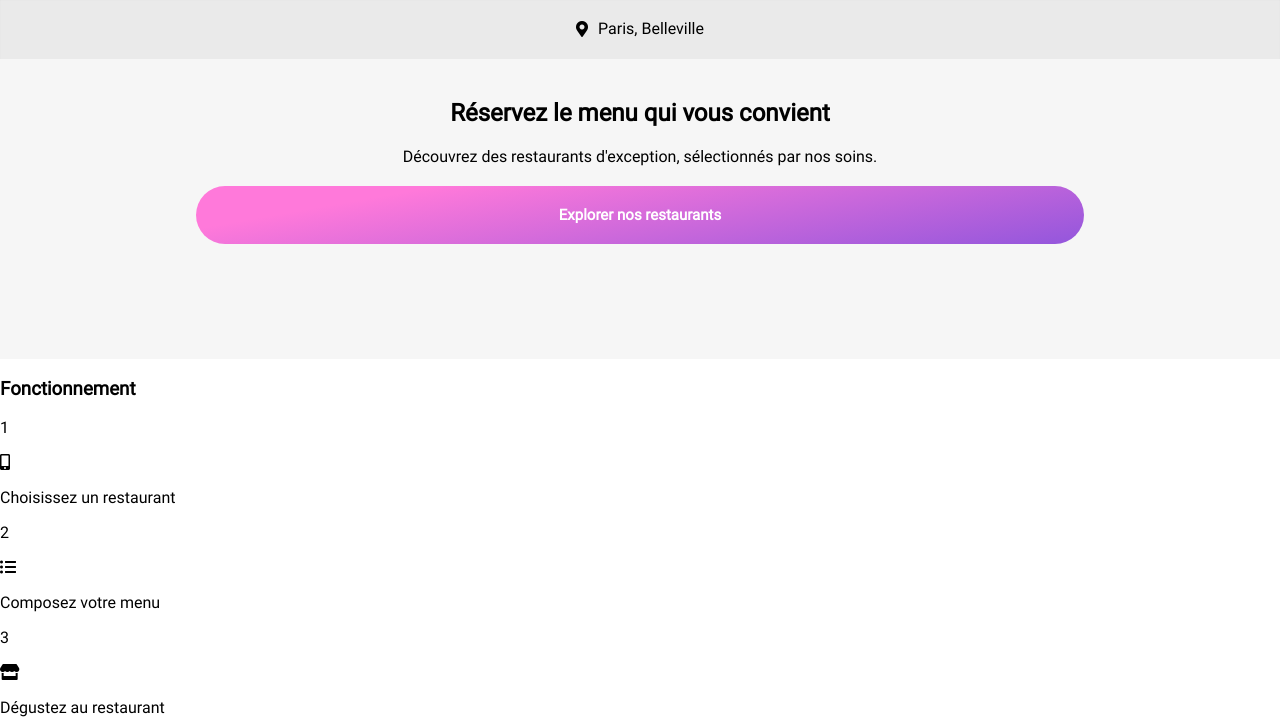
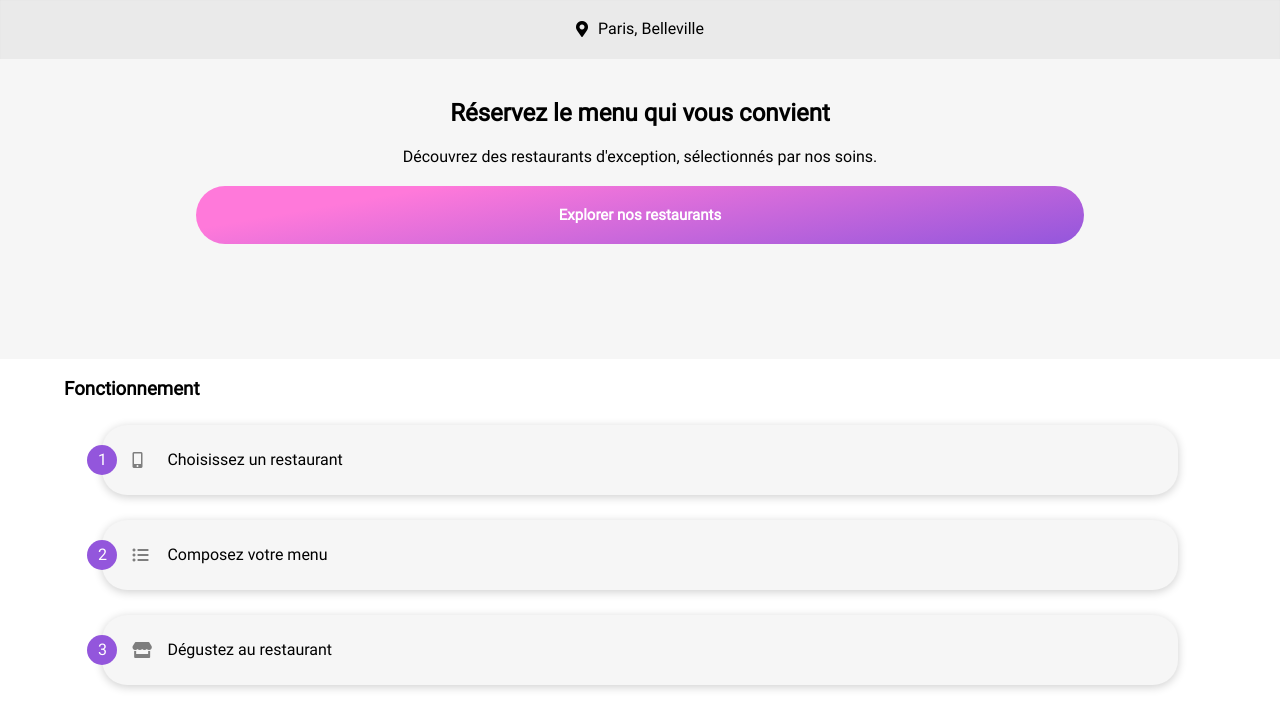
Before and after one commit to TakeoWalker/Marineparize_P3_17092021, a website: page index.html in a window 1280 px wide. Shown: the part 76-800 px from the top of the page. Drawn offline with Linux system fonts and the light colour scheme; a web font is replaced by a local one.

Commit message:
operation css done

```diff
--- a/sass/main.scss
+++ b/sass/main.scss
@@ -83,6 +83,44 @@ header {
     text-decoration: none;
 }
 
+.operation-title {
+    margin-left: 5%;
+}
+
+.operation-list div {
+    display: flex;
+    align-items: center;
+    margin: 25px 8%;
+    border-radius: 25px;
+    box-shadow: 0 2px 10px #CFCFCF;
+    background-color: #F6F6F6;
+}
+
+.operation-list div:hover,
+.operation-list i:hover {
+    color: $color-primary;
+    background-color: #F5EDFF;
+}
+
+.operation-list-number {
+    position: relative;
+    right: 15px;
+    width: 10px;
+    height: 10px;
+    padding: 5px 10px 15px 10px;
+    color: white;
+    background-color: $color-primary;
+    border-radius: 50%;
+    text-align: center;
+    margin: 20px 0;
+}
+
+.operation-list i {
+    color: #7E7E7E;
+    width: 10px;
+    margin-right: 25px;
+}
+
 
 /** Restaurant **/
 
```
Also changed, not shown: public/css/style.css, 1 other file.
